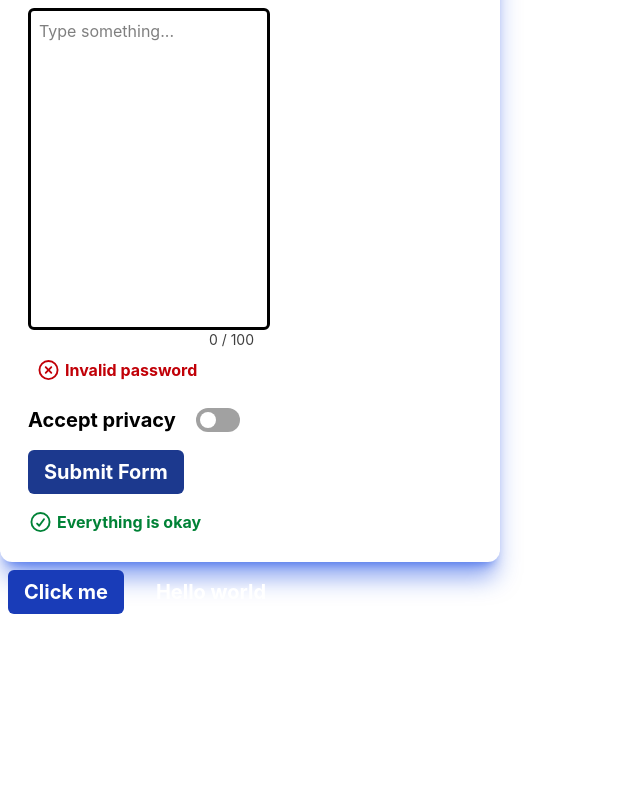
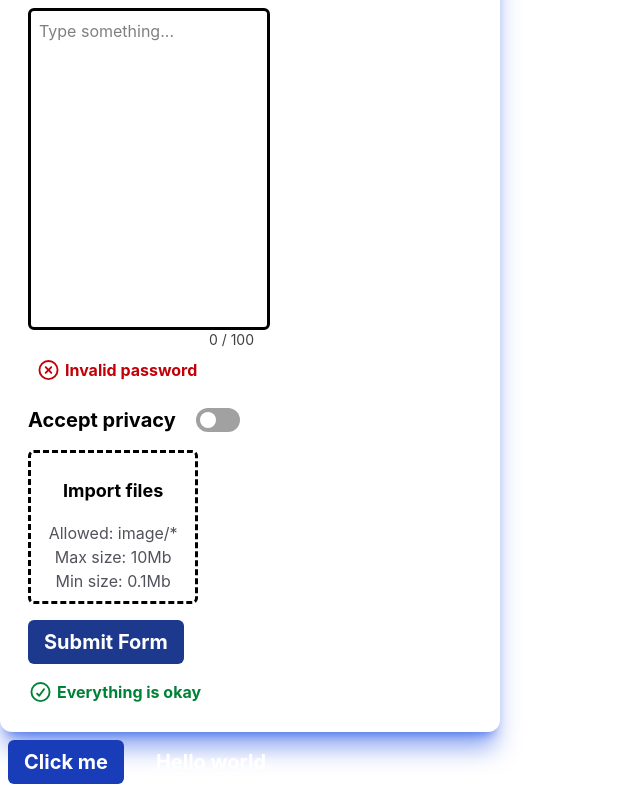
Before and after one commit to kkamildev/e-commerce-system-final, a React (Vite) app in the folder app/: page / in a window 1280 px wide. Shown: the part 465-1257 px from the top of the page, without its empty margins (0-640 px from the left). Before the commit the page ends 1087 px from the top, so only its background shows below. Built offline with nearby package versions, Linux system fonts and the light colour scheme.

Commit message:
created File importing

```diff
--- a/app/src/App.tsx
+++ b/app/src/App.tsx
@@ -9,6 +9,7 @@ import PopUpLayout from "./Utils/Components/Popups/PopUpLayout";
 import PopUpButton from "./Utils/Components/Popups/PopUpButton";
 import RightSlider from "./Utils/Components/Popups/RightSlider";
 import InputSuccess from "./Utils/Components/Notifications/InputSuccess";
+import FileField from "./Utils/Components/Input/FileField";
 
 type Props = {
 
@@ -79,6 +80,15 @@ const App : FC<Props> = ({}) => {
                     onChange={(value) => setSwitchValue(value)}
                     buttonOnStyle="bg-sky-600!"
                 />
+                <FileField
+                    id="files"
+                    onChange={() => {}}
+                    style=""
+                    filesCount={3}
+                    maxSizeMb={10}
+                    minSizeMb={0.1}
+                    mediaTypes="image/*"
+                />
                 <button type="submit" className="btn bg-blue-900 hover:bg-blue-800 btn-show">Submit Form</button>
                 <InputSuccess content="Everything is okay"/>
             </Form>
--- /dev/null
+++ b/app/src/Utils/Components/Input/FileField.tsx
@@ -0,0 +1,112 @@
+import { useRef, useState, type ChangeEvent, type FC } from "react";
+import InputError from "../Notifications/InputError";
+
+type Props = {
+    title?:string,
+    subtitle?:string,
+    style?:string,
+    inputStyle?:string,
+    id:string,
+    onChange:(value : FileList) => void;
+    errors?:string[],
+    maxCharacters?:number,
+    mediaTypes?:string,
+    minSizeMb?:number,
+    maxSizeMb?:number,
+    filesCount?:number
+}
+
+const FileField : FC<Props> = ({id, title, subtitle, style = "", inputStyle = "", onChange, errors = [], mediaTypes = "", filesCount = 1, maxSizeMb = null, minSizeMb = null}) => {
+
+    const inputRef = useRef(null);
+
+    const [preview, setPreview] = useState<string[]>([]);
+
+
+    const handleFile = (e: ChangeEvent<HTMLInputElement, HTMLInputElement>) => {
+        const fileArray = Array.from(e.target.files);
+
+        for(const file of fileArray) {
+            if (!file) return;
+            if (mediaTypes.length !== 0) {
+                const allowed = mediaTypes.split(", ").map(t => t.trim());
+                const fileType = file.type;
+                const fileName = file.name.toLowerCase();
+                const fileExt = fileName.split(".").pop();
+
+                const isAllowed = allowed.some(type => {
+                    if (type.endsWith("/*")) {
+                        const prefix = type.replace("/*", "");
+                        return fileType.startsWith(prefix);
+                    }
+
+                    if (type.startsWith(".")) {
+                        return fileExt === type.replace(".", "");
+                    }
+
+                    return fileType === type;
+                });
+
+                if (!isAllowed) {
+                    setPreview([]);
+                    destroyFile();
+                    inputRef.current.value = "";
+                    return;
+                }
+            }
+            if(maxSizeMb != null) {
+                if(file.size > maxSizeMb * 1024 * 1024) {
+                    setPreview([]);
+                    destroyFile();
+                    inputRef.current.value = "";
+                    return;
+                }
+            }
+            if(minSizeMb != null) {
+                if(file.size < minSizeMb * 1024 * 1024) {
+                    destroyFile();
+                    inputRef.current.value = "";
+                    return;
+                }
+            }
+            setPreview((prev) => [...prev, file.name]);
+        }
+    }
+
+    const destroyFile = () => {
+        setPreview([]);
+        onChange(null);
+    }
+
+    return(
+        <section className="m-2 min-w-0">
+            {title && <label htmlFor={id}><p className="font-bold text-xl mt-2 dark:text-white">{title}</p></label>}
+            {subtitle && <label htmlFor={id}><p className="font-bold mb-2 text-zinc-600">{subtitle}</p></label>}
+            <section className={`flex flex-col gap-x-3 p-2 items-center border-3 border-dashed rounded-md dark:border-white ${style}`}>
+                <input ref={inputRef} className="hidden" type="file" onChange={(e) => {
+                    handleFile(e),
+                    onChange(e.target.files)
+                }} accept={mediaTypes} multiple={filesCount > 1}/>
+                <section className="flex flex-col items-start gap-y-2">
+                    {preview.length != 0 && preview.map((value) => <p key={value} className="dark:text-white text-black text-left">{value}</p>)}
+                </section>
+
+                {
+                    preview.length == 0 ? <>
+                        <button id={id} type="button" className={`${inputStyle} btn text-lg! dark:text-white! text-black!`} onClick={() => inputRef.current.click()}>Import files</button>
+                        {mediaTypes.length != 0 && <p className="text-zinc-600">Allowed: {mediaTypes}</p>}
+                        {maxSizeMb && <p className="text-zinc-600">Max size: {maxSizeMb}Mb</p>}
+                        {minSizeMb && <p className="text-zinc-600">Min size: {minSizeMb}Mb</p>}
+                    </> :
+                    <button id={id} type="button" className={`${inputStyle} btn text-lg! text-red-700!`} onClick={destroyFile}>Cancel upload</button>
+                }
+            </section>
+            {
+                errors.length != 0 &&
+                <InputError content={errors[0]}/>
+            }
+        </section>
+    )
+}
+
+export default FileField;
--- a/app/src/Utils/Components/Popups/PopUpLayout.tsx
+++ b/app/src/Utils/Components/Popups/PopUpLayout.tsx
@@ -16,7 +16,7 @@ const PopUpLayout : FC<Props> = ({style = "", children}) => {
         const animation = animate(boxRef.current, {
             translateY: ["-20", "0"],
             opacity:["0", "1"],
-            duration: 700,
+            duration: 400,
             ease: 'inOutQuad',
             loop: false,
             alternate: true
```
